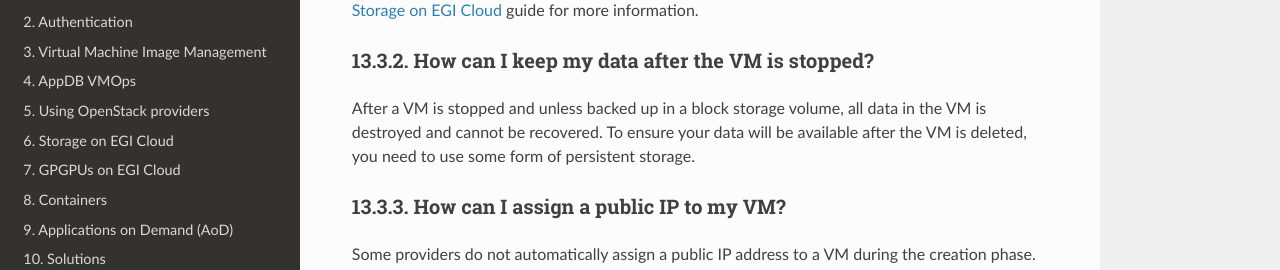
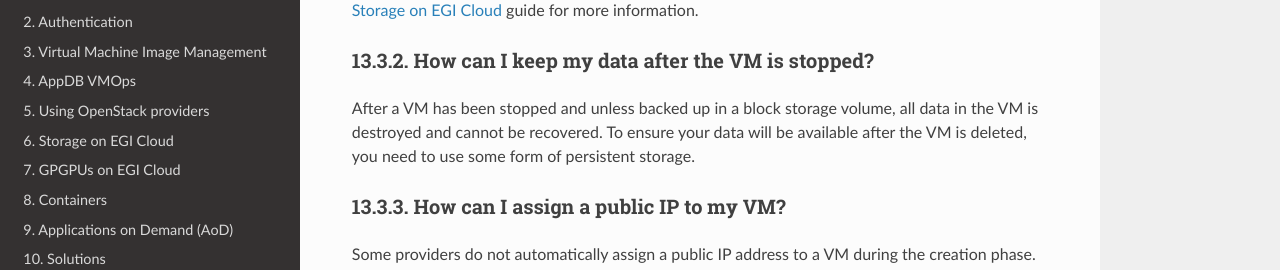
Before and after one commit to EGI-Federation/fedcloud-documentation, a Sphinx documentation site: the page built from source/faq.rst, in a window 1280 px wide and 900 px high, scrolled down 1562 px. Shown: the part 159-429 px from the top of the window. Built offline with Sphinx 7.4.7 and the Read the Docs theme 2.0.0, drawn with Linux system fonts in a browser that asks for light colours.

Commit message:
Apply suggestions from code review
Co-Authored-By: Baptiste Grenier <baptiste@bapt.name>

```diff
--- a/source/faq.rst
+++ b/source/faq.rst
@@ -62,7 +62,6 @@
 The providers also generate dynamic information about their characteristics via
 the Argo Messaging System which is easily browsable from AppDB.
 
-
 How can I choose which site to use?
 ^^^^^^^^^^^^^^^^^^^^^^^^^^^^^^^^^^^
 
@@ -91,15 +90,13 @@
 device and attaching it to the VM. Check the :doc:`storage` guide for more
 information.
 
-
 How can I keep my data after the VM is stopped?
 ^^^^^^^^^^^^^^^^^^^^^^^^^^^^^^^^^^^^^^^^^^^^^^^
 
-After a VM is stopped and unless backed up in a block storage volume, all data
+After a VM has been stopped and unless backed up in a block storage volume, all data
 in the VM is destroyed and cannot be recovered. To ensure your data will be
 available after the VM is deleted, you need to use some form of persistent
 storage.
-
 
 How can I assign a public IP to my VM?
 ^^^^^^^^^^^^^^^^^^^^^^^^^^^^^^^^^^^^^^
```
